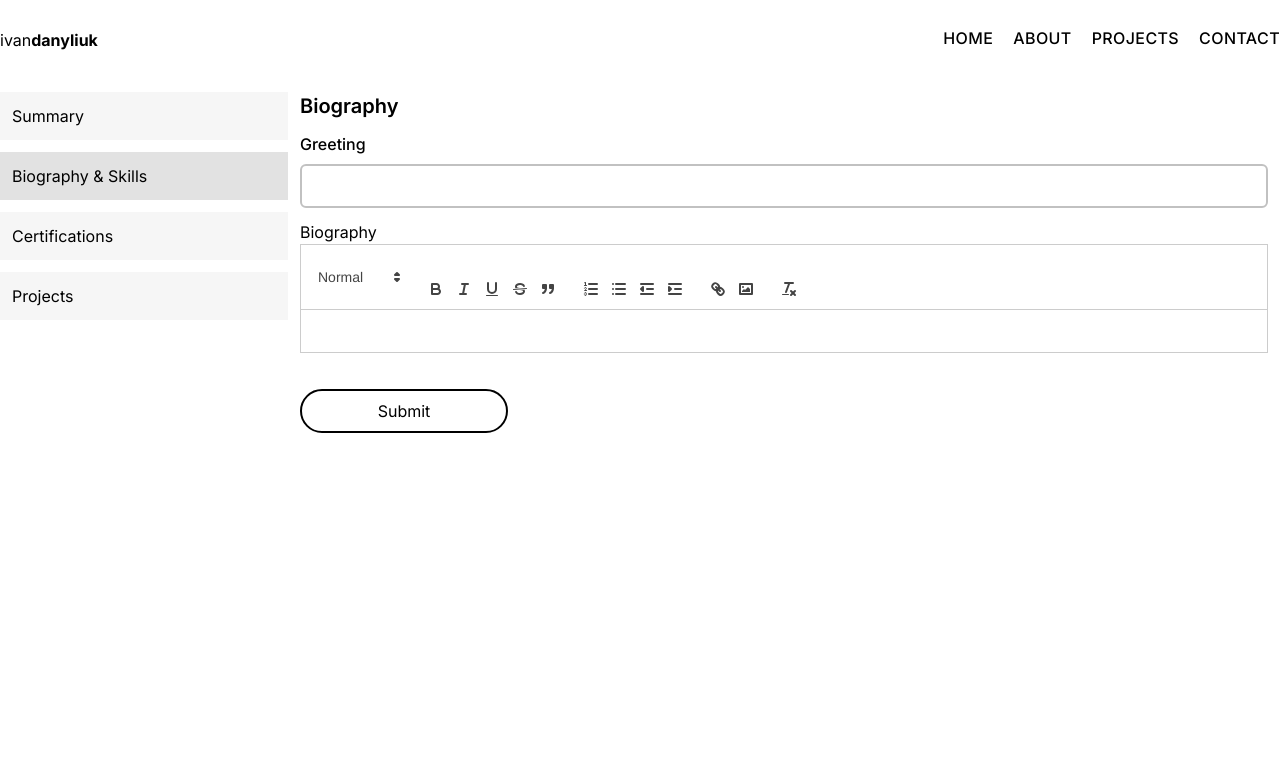
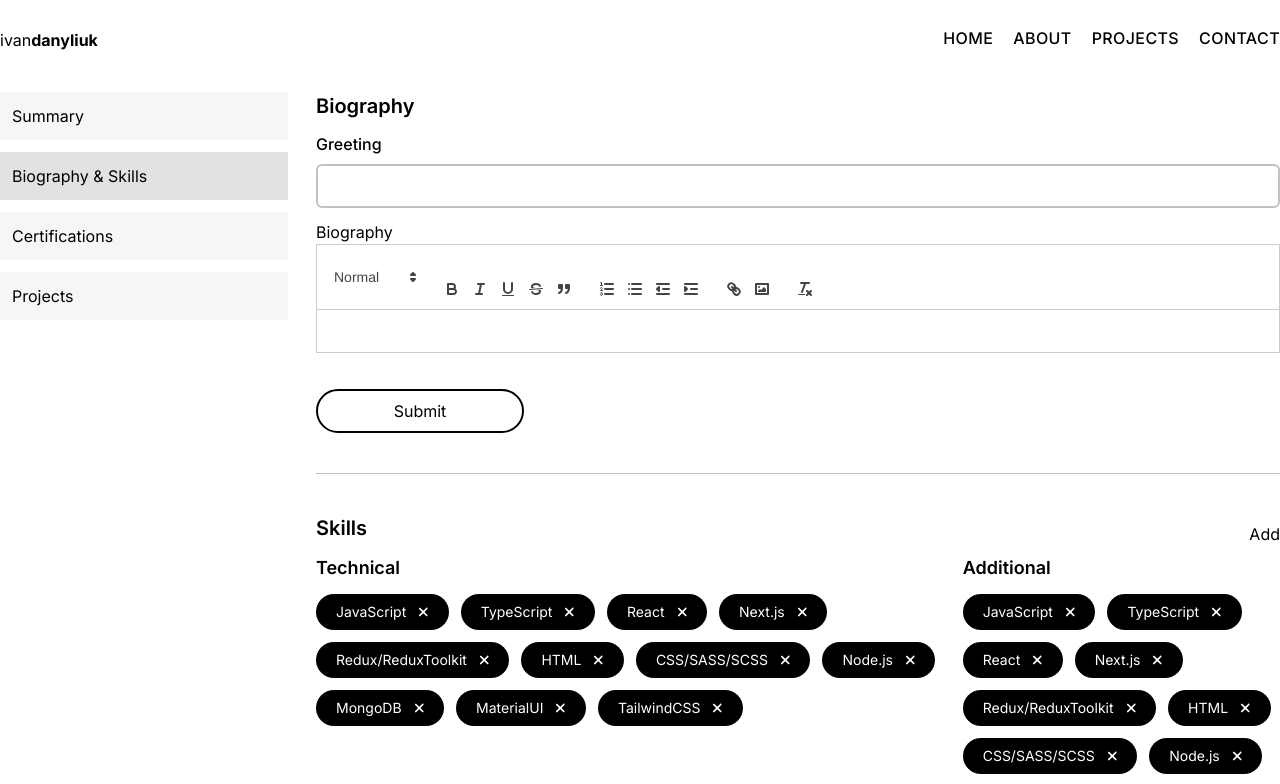
Before and after one commit to IvanDanyliuk/portfolio, a Next.js app: page /admin/biography in a window 1280 px wide. Shown: the top 784 px of the page. Built offline with nearby package versions, Linux system fonts and the light colour scheme.

Commit message:
add the Chip component, add the Skills section for the Admin page

```diff
--- a/app/admin/biography/page.tsx
+++ b/app/admin/biography/page.tsx
@@ -1,16 +1,21 @@
 'use client'
 
-import dynamic from 'next/dynamic'
 import { useForm } from 'react-hook-form'
+import { v4 as uuid } from 'uuid'
 import Input from '@/components/Input'
-import Editor from '@/components/Editor';
-import { error } from 'console';
-import Button from '@/components/Button';
+import Editor from '@/components/Editor'
+import Button from '@/components/Button'
+import Chip from '@/components/Chip'
 
 interface FormState {
   greeting: string;
   biography: string;
 }
+
+const techSkills = [
+  'JavaScript', 'TypeScript', 'React', 'Next.js', 'Redux/ReduxToolkit',
+  'HTML', 'CSS/SASS/SCSS', 'Node.js', 'MongoDB', 'MaterialUI', 'TailwindCSS'
+]
 
 const Biography = () => {
   const {
@@ -31,7 +36,7 @@ const Biography = () => {
         <h3 className='mb-3 text-xl font-semibold'>Biography</h3>
         <form
           onSubmit={handleSubmit(handleBiographySubmit)}
-          className='relative mb-7 w-full flex flex-col gap-3 form'
+          className='relative w-full flex flex-col gap-3 form'
         >
           <Input
             name='greeting'
@@ -50,11 +55,38 @@ const Biography = () => {
           <Button type='submit' title='Submit' />
         </form>
       </section>
+      <div className='my-10 w-full h-[1px] bg-gray-100' />
+      <section className='flex flex-col'>
+        <div className='w-full flex justify-between items-center'>
+          <h3 className='mb-3 text-xl font-semibold'>Skills</h3>
+          <button>Add</button>
+        </div>
+        <div className='flex gap-3'>
+          <div className='w-2/3'>
+            <h4 className='mb-3 text-lg font-semibold'>Technical</h4>
+            <ul className='flex flex-wrap gap-3'>
+              {techSkills.map(skill => (
+                <li key={uuid()}>
+                  <Chip title={skill} onClose={() => {}} />
+                </li>
+              ))}
+            </ul>
+          </div>
+          <div className='w-1/3'>
+            <h4 className='mb-3 text-lg font-semibold'>Additional</h4>
+            <ul className='flex flex-wrap gap-3'>
+              {techSkills.map(skill => (
+                <li key={uuid()}>
+                  <Chip title={skill} onClose={() => {}} />
+                </li>
+              ))}
+            </ul>
+          </div>
+        </div>
+      </section>
+      <div className='my-10 w-full h-[1px] bg-gray-100' />
       <section>
-
-      </section>
-      <section>
-
+        <h3 className='mb-3 text-xl font-semibold'>Education</h3>
       </section>
     </div>
   )
--- a/app/admin/layout.tsx
+++ b/app/admin/layout.tsx
@@ -15,9 +15,9 @@ const AdminLayout: React.FC<AdminLayoutProps> = ({ children }) => {
   // const pathname = usePathname();
 
   return (
-    <div className='py-3 flex flex-col md:flex-row grow'>
+    <div className='py-3 flex flex-col md:flex-row grow gap-7'>
       <AdminNavbar />
-      <div className='px-3 flex-1'>
+      <div className='flex-1'>
         {children}
       </div>
     </div>
--- /dev/null
+++ b/components/Chip.tsx
@@ -0,0 +1,22 @@
+import { faXmark } from "@fortawesome/free-solid-svg-icons";
+import { FontAwesomeIcon } from "@fortawesome/react-fontawesome";
+
+interface ChipProps {
+  title: string;
+  onClose?: () => void;
+}
+
+const Chip: React.FC<ChipProps> = ({ title, onClose }) => {
+  return (
+    <div className='px-5 py-2 flex items-center gap-3 bg-black text-sm text-white rounded-full'>
+      <span>{title}</span>
+      {onClose && (
+        <button onClick={onClose}>
+          <FontAwesomeIcon icon={faXmark} />
+        </button>
+      )}
+    </div>
+  )
+}
+
+export default Chip
--- a/tailwind.config.ts
+++ b/tailwind.config.ts
@@ -18,12 +18,6 @@ const config: Config = {
       },
       transitionProperty: {
         'width': 'width',
-      },
-      margin: {
-        // 'mr-100': '100%',
-        // 'ml-100': '100%',
-        // 'mt-100': '100%',
-        // 'mb-100': '100%',
       },
       keyframes: {
         fromLeft: {
```
